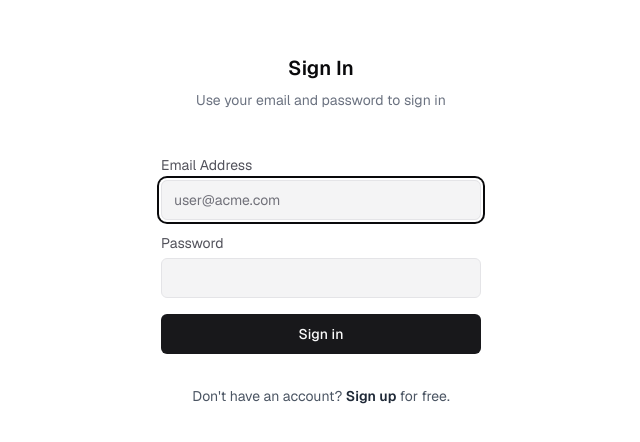
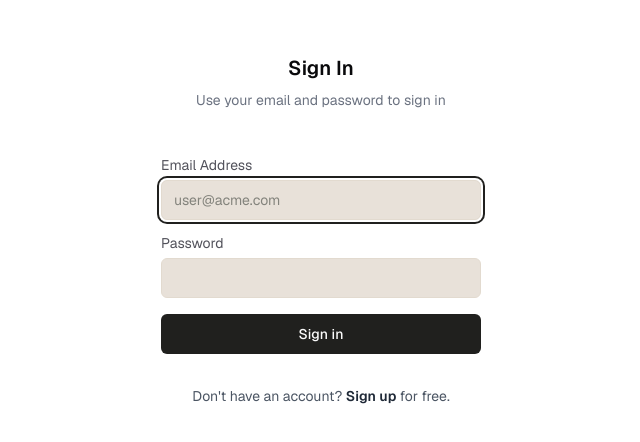
Before and after one commit to maichomper/ai-chat-ui, a Next.js app: page /login in a window 1280 px wide. Shown: the part 170-612 px from the top of the page, without its empty margins (319-959 px from the left). Built offline with nearby package versions, Linux system fonts and the light colour scheme.

Commit message:
chore: update CSS variables for new color scheme

```diff
--- a/app/globals.css
+++ b/app/globals.css
@@ -30,67 +30,67 @@
         --card-foreground: 240 10% 3.9%;
         --popover: 0 0% 100%;
         --popover-foreground: 240 10% 3.9%;
-        --primary: 240 5.9% 10%;
+        --primary: 60 3% 12%;
         --primary-foreground: 0 0% 98%;
-        --secondary: 240 4.8% 95.9%;
-        --secondary-foreground: 240 5.9% 10%;
-        --muted: 240 4.8% 95.9%;
-        --muted-foreground: 240 3.8% 46.1%;
-        --accent: 240 4.8% 95.9%;
-        --accent-foreground: 240 5.9% 10%;
+        --secondary: 33 25% 88%;
+        --secondary-foreground: 60 3% 12%;
+        --muted: 33 25% 88%;
+        --muted-foreground: 60 3% 50%;
+        --accent: 33 25% 71%;
+        --accent-foreground: 60 3% 12%;
         --destructive: 0 84.2% 60.2%;
         --destructive-foreground: 0 0% 98%;
-        --border: 240 5.9% 90%;
-        --input: 240 5.9% 90%;
-        --ring: 240 10% 3.9%;
+        --border: 33 25% 85%;
+        --input: 33 25% 85%;
+        --ring: 60 3% 12%;
         --chart-1: 12 76% 61%;
         --chart-2: 173 58% 39%;
         --chart-3: 197 37% 24%;
         --chart-4: 43 74% 66%;
         --chart-5: 27 87% 67%;
         --radius: 0.5rem;
-        --sidebar-background: 0 0% 98%;
-        --sidebar-foreground: 240 5.3% 26.1%;
-        --sidebar-primary: 240 5.9% 10%;
+        --sidebar-background: 33 25% 95%;
+        --sidebar-foreground: 60 3% 20%;
+        --sidebar-primary: 60 3% 12%;
         --sidebar-primary-foreground: 0 0% 98%;
-        --sidebar-accent: 240 4.8% 95.9%;
-        --sidebar-accent-foreground: 240 5.9% 10%;
-        --sidebar-border: 220 13% 91%;
+        --sidebar-accent: 33 25% 88%;
+        --sidebar-accent-foreground: 60 3% 12%;
+        --sidebar-border: 33 25% 85%;
         --sidebar-ring: 217.2 91.2% 59.8%;
     }
     .dark {
-        --background: 240 10% 3.9%;
-        --foreground: 0 0% 98%;
-        --card: 240 10% 3.9%;
-        --card-foreground: 0 0% 98%;
-        --popover: 240 10% 3.9%;
-        --popover-foreground: 0 0% 98%;
-        --primary: 0 0% 98%;
-        --primary-foreground: 240 5.9% 10%;
-        --secondary: 240 3.7% 15.9%;
-        --secondary-foreground: 0 0% 98%;
-        --muted: 240 3.7% 15.9%;
-        --muted-foreground: 240 5% 64.9%;
-        --accent: 240 3.7% 15.9%;
-        --accent-foreground: 0 0% 98%;
+        --background: 60 3% 12%;
+        --foreground: 33 25% 92%;
+        --card: 60 3% 12%;
+        --card-foreground: 33 25% 92%;
+        --popover: 60 3% 12%;
+        --popover-foreground: 33 25% 92%;
+        --primary: 33 25% 71%;
+        --primary-foreground: 60 3% 12%;
+        --secondary: 60 3% 16%;
+        --secondary-foreground: 33 25% 92%;
+        --muted: 60 3% 22%;
+        --muted-foreground: 33 25% 65%;
+        --accent: 33 25% 78%;
+        --accent-foreground: 60 3% 12%;
         --destructive: 0 62.8% 30.6%;
         --destructive-foreground: 0 0% 98%;
-        --border: 240 3.7% 15.9%;
-        --input: 240 3.7% 15.9%;
-        --ring: 240 4.9% 83.9%;
+        --border: 60 3% 25%;
+        --input: 60 3% 25%;
+        --ring: 33 25% 71%;
         --chart-1: 220 70% 50%;
         --chart-2: 160 60% 45%;
         --chart-3: 30 80% 55%;
         --chart-4: 280 65% 60%;
         --chart-5: 340 75% 55%;
-        --sidebar-background: 240 5.9% 10%;
-        --sidebar-foreground: 240 4.8% 95.9%;
-        --sidebar-primary: 224.3 76.3% 48%;
-        --sidebar-primary-foreground: 0 0% 100%;
-        --sidebar-accent: 240 3.7% 15.9%;
-        --sidebar-accent-foreground: 240 4.8% 95.9%;
-        --sidebar-border: 240 3.7% 15.9%;
-        --sidebar-ring: 217.2 91.2% 59.8%;
+        --sidebar-background: 60 3% 15%;
+        --sidebar-foreground: 33 25% 88%;
+        --sidebar-primary: 33 25% 71%;
+        --sidebar-primary-foreground: 60 3% 12%;
+        --sidebar-accent: 60 3% 20%;
+        --sidebar-accent-foreground: 33 25% 88%;
+        --sidebar-border: 60 3% 25%;
+        --sidebar-ring: 33 25% 71%;
     }
 }
 
```
